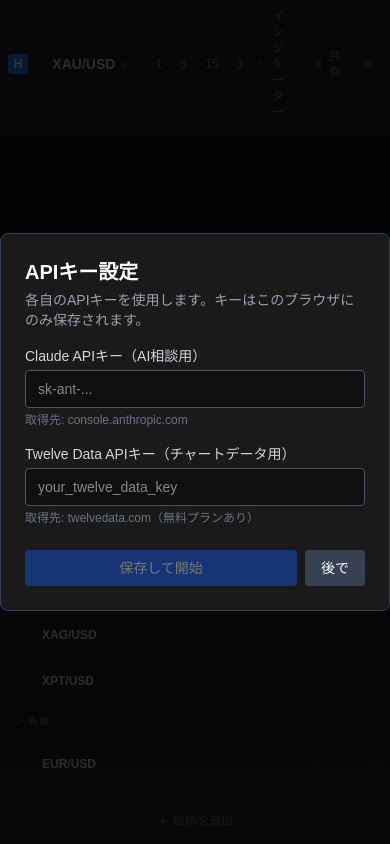
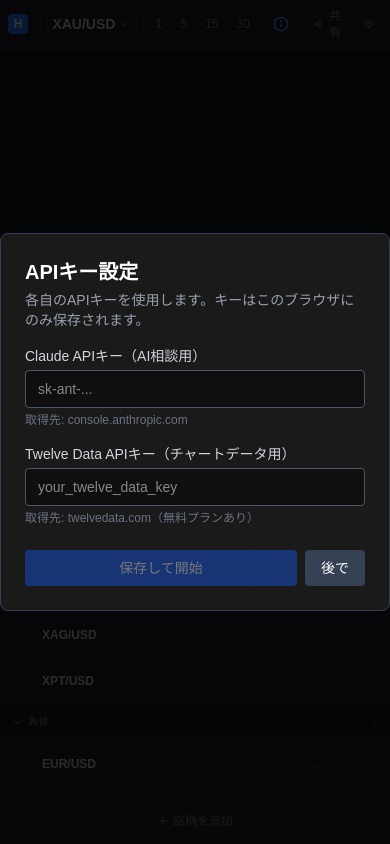
Before and after one commit to yasukem7-byte/helm-tradeai, a Next.js app: page / in a window 390 px wide. Built offline with nearby package versions, Linux system fonts and the light colour scheme.

Commit message:
スマホ：インジケーターボタンをブルーの○iアイコンに変更

```diff
--- a/components/TopBar.tsx
+++ b/components/TopBar.tsx
@@ -159,10 +159,12 @@
           onClick={() => setShowIndicators(!showIndicators)}
           className="flex items-center gap-1 px-2 py-1 text-xs text-[#787b86] hover:text-[#d1d4dc] hover:bg-[#2a2e39] rounded"
         >
-          <svg className="w-3.5 h-3.5" fill="none" viewBox="0 0 24 24" stroke="currentColor">
-            <path strokeLinecap="round" strokeLinejoin="round" strokeWidth={2} d="M7 12l3-3 3 3 4-4M8 21l4-4 4 4M3 4h18M4 4h16v12a1 1 0 01-1 1H5a1 1 0 01-1-1V4z" />
+          <svg className="w-4 h-4 text-blue-400 md:text-[#787b86] md:w-3.5 md:h-3.5" fill="none" viewBox="0 0 24 24" stroke="currentColor">
+            <circle cx="12" cy="12" r="10" strokeWidth={2} />
+            <line x1="12" y1="8" x2="12" y2="8" strokeWidth={3} strokeLinecap="round" />
+            <line x1="12" y1="12" x2="12" y2="16" strokeWidth={2} strokeLinecap="round" />
           </svg>
-          インジケーター
+          <span className="hidden md:inline">インジケーター</span>
         </button>
         {showIndicators && (
           <div className="absolute top-full left-0 mt-1 w-52 bg-[#1e222d] border border-[#2a2e39] rounded shadow-xl z-50 max-h-[70vh] overflow-y-auto">
```
